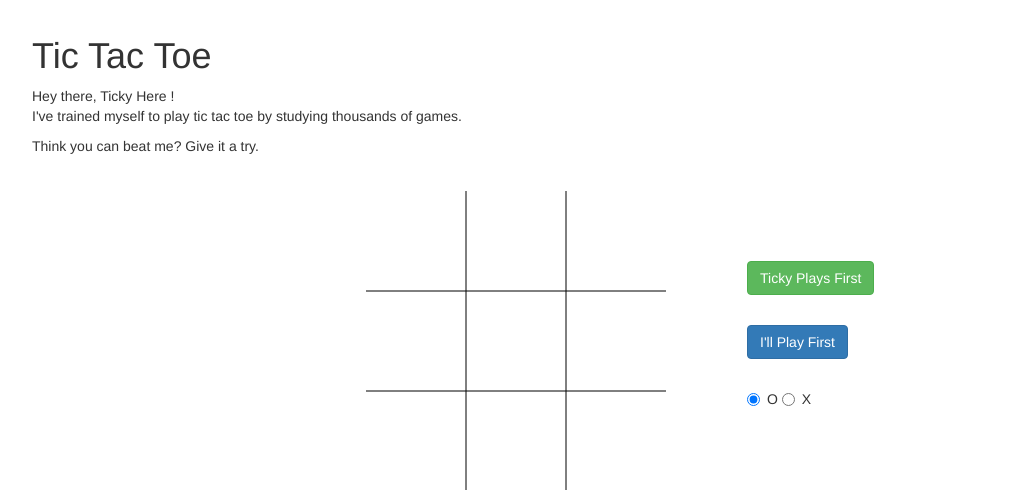
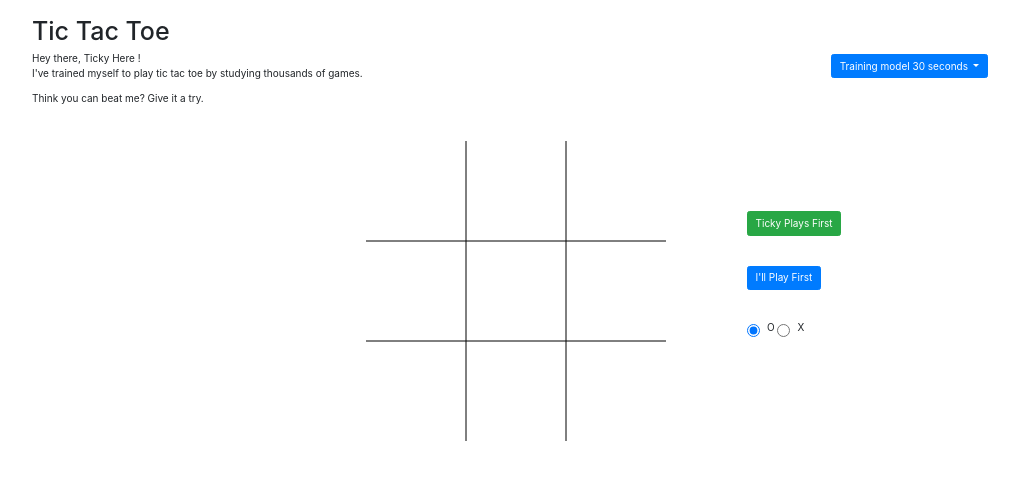
Before and after one commit to brandonthorly/ttt, a Flask app: template templates/index.html in a window 1280 px wide. Shown: the top 490 px of the page, without its empty margins (23-1042 px from the left). Run offline with Flask 2, Linux system fonts and the light colour scheme; the template is opened without the code that fills it, so the values that code supplies are empty; some libraries are stand-ins or nearby versions.

Commit message:
add dropdown

```diff
--- a/server.py
+++ b/server.py
@@ -1,3 +1,6 @@
+import os
+import shutil
+
 # importing Flask
 from flask import Flask, jsonify, render_template, request
 
@@ -6,38 +9,80 @@ from flask import Flask, jsonify, render_template, request
 from deep_reinforcement_learning import *
 
 import numpy as np
+import tensorflow as tf
 
 
-# setting up session
-sess = tf.InteractiveSession()
+def setup_session():
+    global sess
+    global x
+    global prediction
+    global s
+    global graph
 
-#prediction = neural_network_model(x)
+    try:
+        sess.close()
+    except NameError:
+        pass
 
-x , prediction, _ = createNetwork()
+    # setting up session
+    sess = tf.InteractiveSession()
 
-#prediction = convolutional_neural_network(x)
-saver = tf.train.Saver()
-checkpoint = tf.train.get_checkpoint_state("model")
-if checkpoint and checkpoint.model_checkpoint_path:
-    s = saver.restore(sess, checkpoint.model_checkpoint_path)
-    print("Successfully loaded the model:", checkpoint.model_checkpoint_path)
-else:
-    print("Could not find old network weights")
-graph = tf.get_default_graph()
+    #prediction = neural_network_model(x)
+
+    x , prediction, _ = createNetwork()
+
+    #prediction = convolutional_neural_network(x)
+    saver = tf.train.Saver()
+    checkpoint = tf.train.get_checkpoint_state("model")
+    if checkpoint and checkpoint.model_checkpoint_path:
+        s = saver.restore(sess, checkpoint.model_checkpoint_path)
+        print("Successfully loaded the model:", checkpoint.model_checkpoint_path)
+    else:
+        print("Could not find old network weights")
+    graph = tf.get_default_graph()
 
 
 app = Flask(__name__)
 
 
+MODELS = ['30sec', '2min', '90min']
+
+
+def clear_model_dir():
+    dir_path = './model'
+    for the_file in os.listdir(dir_path):
+        file_path = os.path.join(dir_path, the_file)
+        try:
+            if os.path.isfile(file_path):
+                os.unlink(file_path)
+        except Exception as e:
+            print(e)
+
+
+def copy_model_to_dir(train_time):
+    src = f'./{train_time}Model'
+    src_files = os.listdir(src)
+    for file_name in src_files:
+        full_file_name = os.path.join(src, file_name)
+        if os.path.isfile(full_file_name):
+            shutil.copy(full_file_name, './model')
+        else:
+            print('not file? ', full_file_name)
+
+
 @app.route('/')
 def index():
+    train_time = request.args.get('trainTime') if request.args.get('trainTime') in MODELS else MODELS[0]
+    clear_model_dir()
+    copy_model_to_dir(train_time)
+    setup_session()
     return render_template('index.html')
 
 
-def  bestmove(input):
+def bestmove(input):
     global graph
     with graph.as_default():
-        data = (sess.run(tf.argmax(prediction.eval(session = sess,feed_dict={x:[input]}),1)))
+        data = (sess.run(tf.argmax(prediction.eval(session = sess, feed_dict={x:[input]}),1)))
     return data
 
 
@@ -46,13 +91,8 @@ def ticky_api():
     data = request.get_json()
     data = np.array(data['data'])
     data = data.tolist()
-    #print('data is ')
-    #print(type(data))
-    #print(data)
     return jsonify(np.asscalar(bestmove(data)[0]))
 
 
 if __name__ == '__main__':
-    #app.run(host='0.0.0.0',port=80,debug=True)
-    #app.run(host='10.7.129.166',port=5000)
     app.run(host='0.0.0.0', port=5000)
--- a/static/css/style.css
+++ b/static/css/style.css
@@ -1,6 +1,20 @@
+header {
+    display: flex !important;
+}
+
+header > div {
+    flex: 1;
+}
+
+header > div.dropdown-wrapper {
+    display: flex;
+    align-items: center;
+    justify-content: center;
+}
+
 body {
     width: 1200px;
-    margin: 16px auto;
+    margin: 16px auto !important;
 }
 
 .myOptions {
--- a/static/js/main.js
+++ b/static/js/main.js
@@ -1,4 +1,14 @@
 $(document).ready(function() {
+    let trainTime = '30 seconds';
+    const queryParams = window.location.search;
+    if (queryParams) {
+        if (queryParams.indexOf('90min') !== -1) {
+            trainTime = '90 minutes';
+        } else if (queryParams.indexOf('2min') !== -1) {
+            trainTime = '2 minutes';
+        }
+    }
+    document.getElementById('model-label').innerHTML = trainTime;
 
     // setting all variables.
 
--- a/templates/index.html
+++ b/templates/index.html
@@ -5,18 +5,35 @@
     <title>Tic Tac Toe</title>
     <link rel="stylesheet" href="{{ url_for('static',filename='css/bootstrap.css') }}">
     <link rel="stylesheet" href="{{ url_for('static',filename='css/style.css') }}">
-
+    <link rel="stylesheet" href="https://maxcdn.bootstrapcdn.com/bootstrap/4.0.0/css/bootstrap.min.css" integrity="sha384-Gn5384xqQ1aoWXA+058RXPxPg6fy4IWvTNh0E263XmFcJlSAwiGgFAW/dAiS6JXm" crossorigin="anonymous">
+    <script src="https://code.jquery.com/jquery-3.2.1.slim.min.js" integrity="sha384-KJ3o2DKtIkvYIK3UENzmM7KCkRr/rE9/Qpg6aAZGJwFDMVNA/GpGFF93hXpG5KkN" crossorigin="anonymous"></script>
+    <script src="https://cdnjs.cloudflare.com/ajax/libs/popper.js/1.12.9/umd/popper.min.js" integrity="sha384-ApNbgh9B+Y1QKtv3Rn7W3mgPxhU9K/ScQsAP7hUibX39j7fakFPskvXusvfa0b4Q" crossorigin="anonymous"></script>
+    <script src="https://maxcdn.bootstrapcdn.com/bootstrap/4.0.0/js/bootstrap.min.js" integrity="sha384-JZR6Spejh4U02d8jOt6vLEHfe/JQGiRRSQQxSfFWpi1MquVdAyjUar5+76PVCmYl" crossorigin="anonymous"></script>
 </head>
 
 <body class="body">
     <div class="container-fluid">
         <header>
-            <h1>Tic Tac Toe</h1>
+            <div>
+                <h1>Tic Tac Toe</h1>
+                <p>Hey there, Ticky Here !
+                    <br> I've trained myself to play tic tac toe by studying thousands of games.</p>
+                <p>Think you can beat me? Give it a try.</p>
+            </div>
+            <div class="dropdown-wrapper">
+                <div class="dropdown">
+                  <button class="btn btn-primary dropdown-toggle" type="button" id="dropdownMenuButton" data-toggle="dropdown" aria-haspopup="true" aria-expanded="false">
+                    Training model <span id="model-label"></span>
+                  </button>
+                  <div class="dropdown-menu" aria-labelledby="dropdownMenuButton">
+                    <a class="dropdown-item" href="/?trainTime=30sec">30 seconds</a>
+                    <a class="dropdown-item" href="/?trainTime=2min">2 minutes</a>
+                    <a class="dropdown-item" href="/?trainTime=90min">90 minutes</a>
+                  </div>
+                </div>
+            </div>
         </header>
 
-        <p>Hey there, Ticky Here !
-            <br> I've trained myself to play tic tac toe by studying thousands of games.</p>
-        <p>Think you can beat me? Give it a try.</p>
         <div class="game">
             <div class="canvas">
                 <div class="canvas-container">
```
Also changed, not shown: deep_reinforcement_learning.py (+3 -4 lines), 2 other files.
